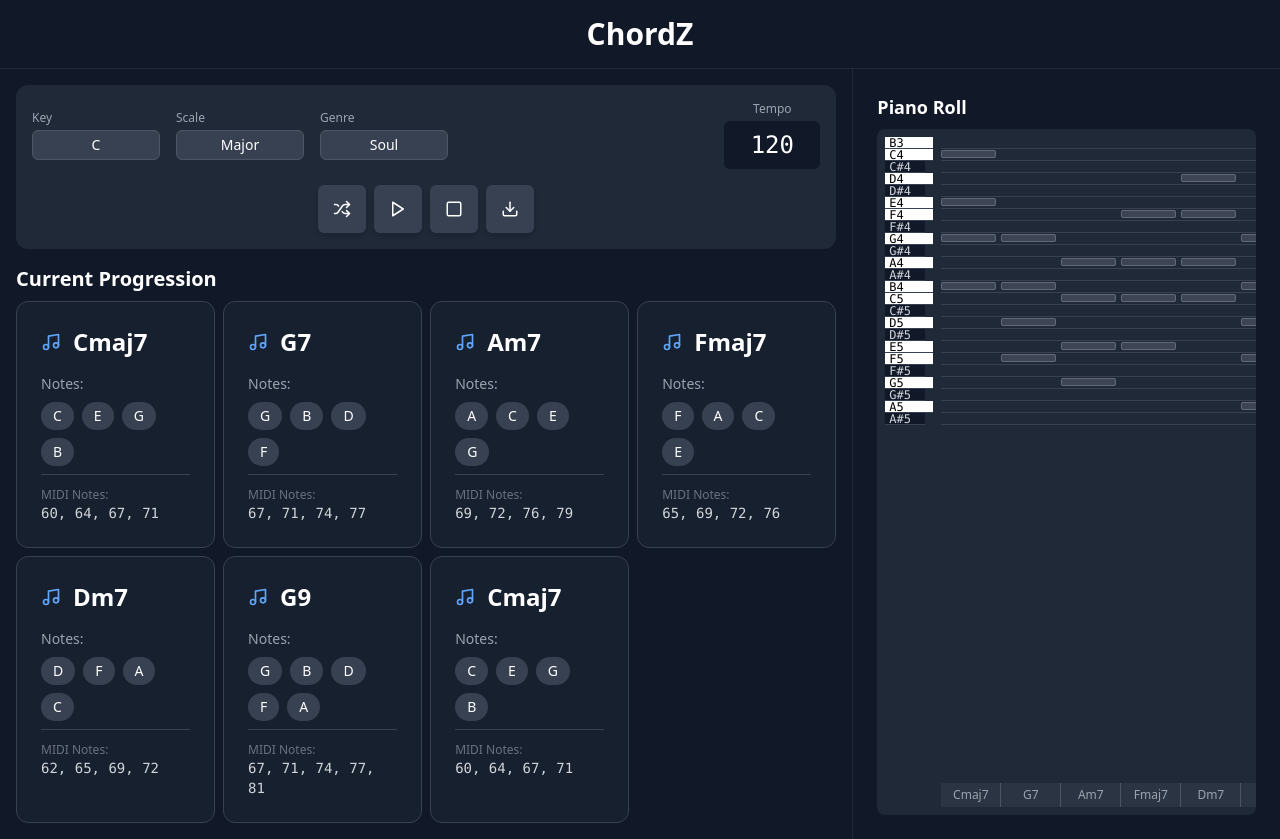
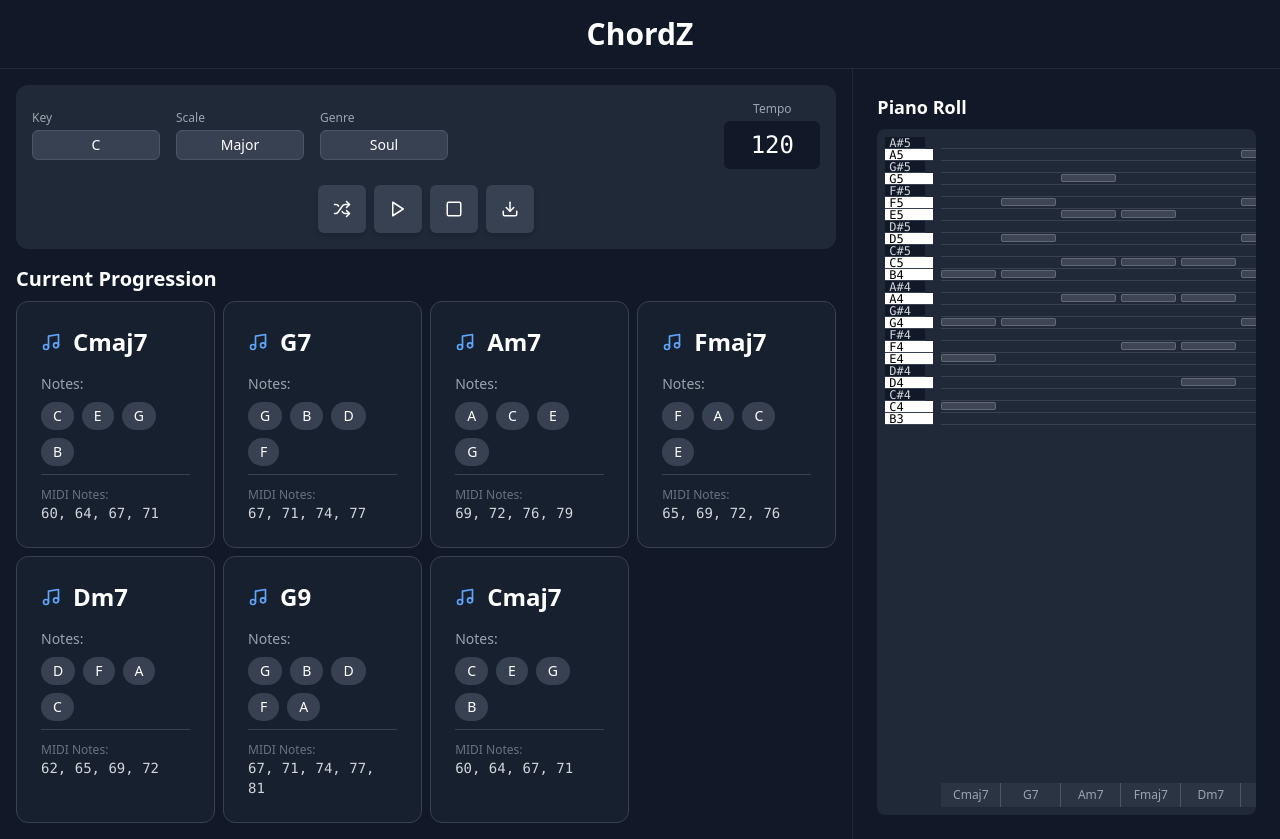
Before and after one commit to fractal-solutions/chordZ, a React (Vite) app: page / in a window 1280 px wide. Built offline with nearby package versions, Linux system fonts and the light colour scheme.

Commit message:
modified:   src/components/PianoRoll.tsx

```diff
--- a/src/components/PianoRoll.tsx
+++ b/src/components/PianoRoll.tsx
@@ -34,7 +34,7 @@ export function PianoRoll({ chords, currentChord }: PianoRollProps) {
           {/* Piano keys */}
           <div className="flex flex-col mr-2">
             {Array.from({ length: midiRange.max - midiRange.min + 1 }, (_, i) => {
-              const midi = midiRange.min + i;
+              const midi = midiRange.max - i; // Iterate downwards
               const noteIndex = midi % 12;
               const octave = Math.floor(midi / 12) - 1;
               const isBlack = isBlackKey(noteIndex);
@@ -59,7 +59,7 @@ export function PianoRoll({ chords, currentChord }: PianoRollProps) {
           {/* Note grid */}
           <div className="flex-1 relative" style={{ minWidth: `${chords.length * 60}px` }}>
             {Array.from({ length: midiRange.max - midiRange.min + 1 }, (_, rowIndex) => {
-              const midi = midiRange.min + rowIndex;
+              const midi = midiRange.max - rowIndex; // Iterate downwards
 
               return (
                 <div key={midi} className="h-3 border-b border-gray-700 relative">
```
